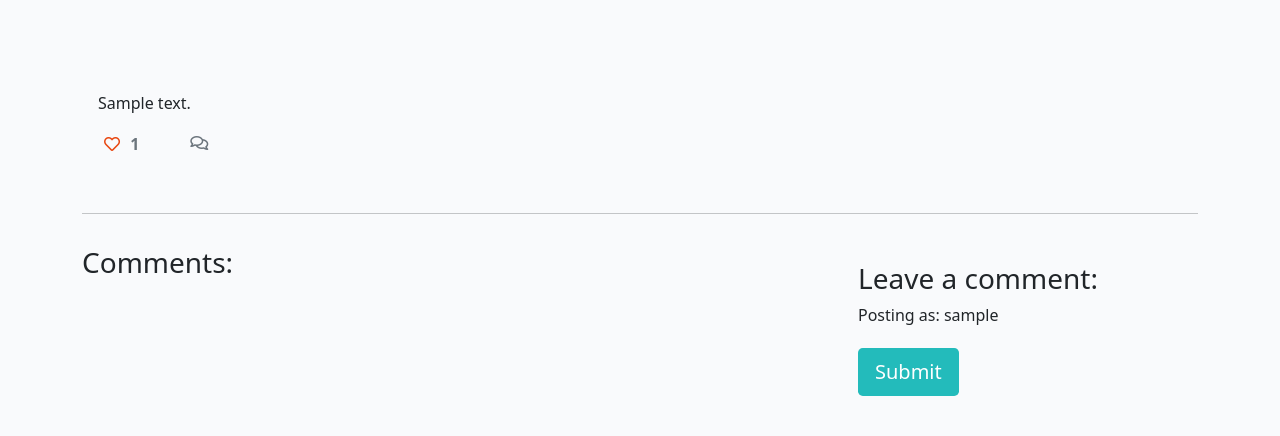
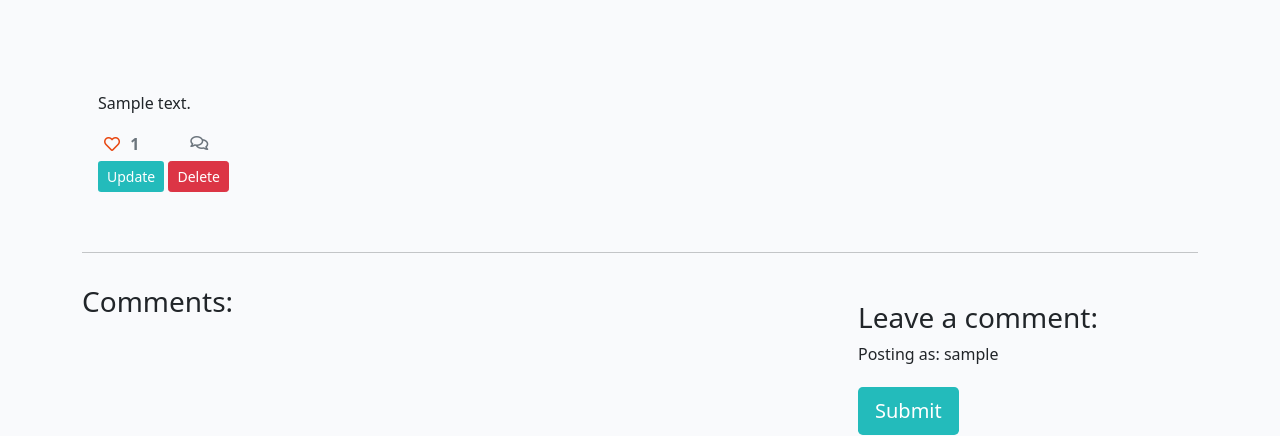
Before and after one commit to leec313/Golf-Plus, a Django app: a page that uses templates/post_detail.html in a window 1280 px wide. Shown: the part 281-717 px from the top of the page. Run offline with Django 3.2, Linux system fonts and the light colour scheme; a user stored in the database is signed in; tables that the repository leaves empty hold one stand-in row (values such as "Sample post"); some libraries are stand-ins or nearby versions.

Commit message:
Added update & delete buttons to post_detail page
Also added auth so that one user cannot update/delete another users post

```diff
--- a/templates/post_detail.html
+++ b/templates/post_detail.html
@@ -60,6 +60,12 @@
                             {{ total_comments }}</strong>
                         {% endwith %}
                     </div>
+                    {% if post.author == user %}
+                    <div>
+                        <a class="btn btn-signup btn-sm mt-1 mb-1" href="{% url 'post_update' post.slug %}">Update</a>
+                        <a class="btn btn-danger btn-sm mt-1 mb-1" href="{% url 'post_delete' post.slug %}">Delete</a>
+                    </div>
+                    {% endif %}
                 </div>
             </div>
         </div>
```
